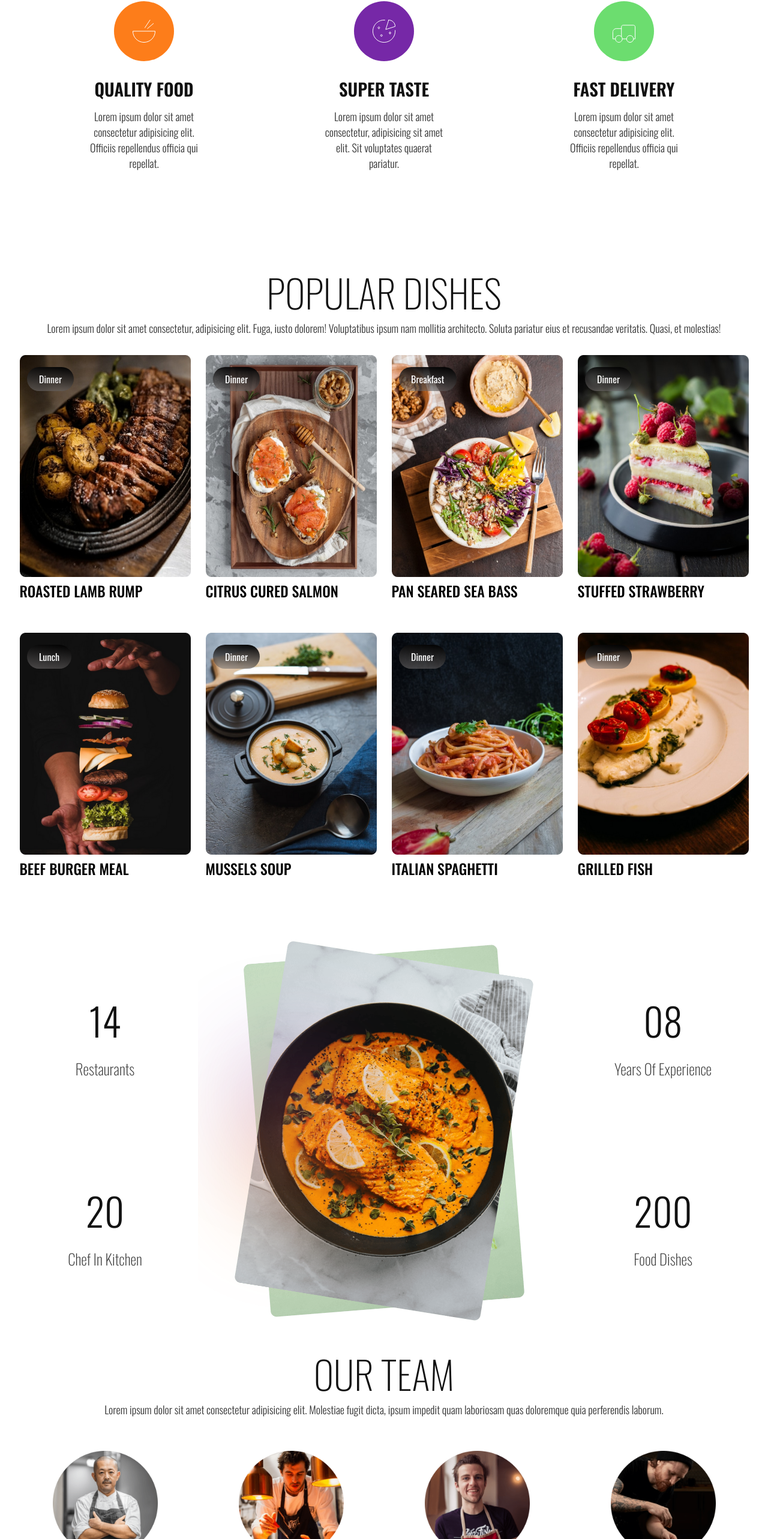
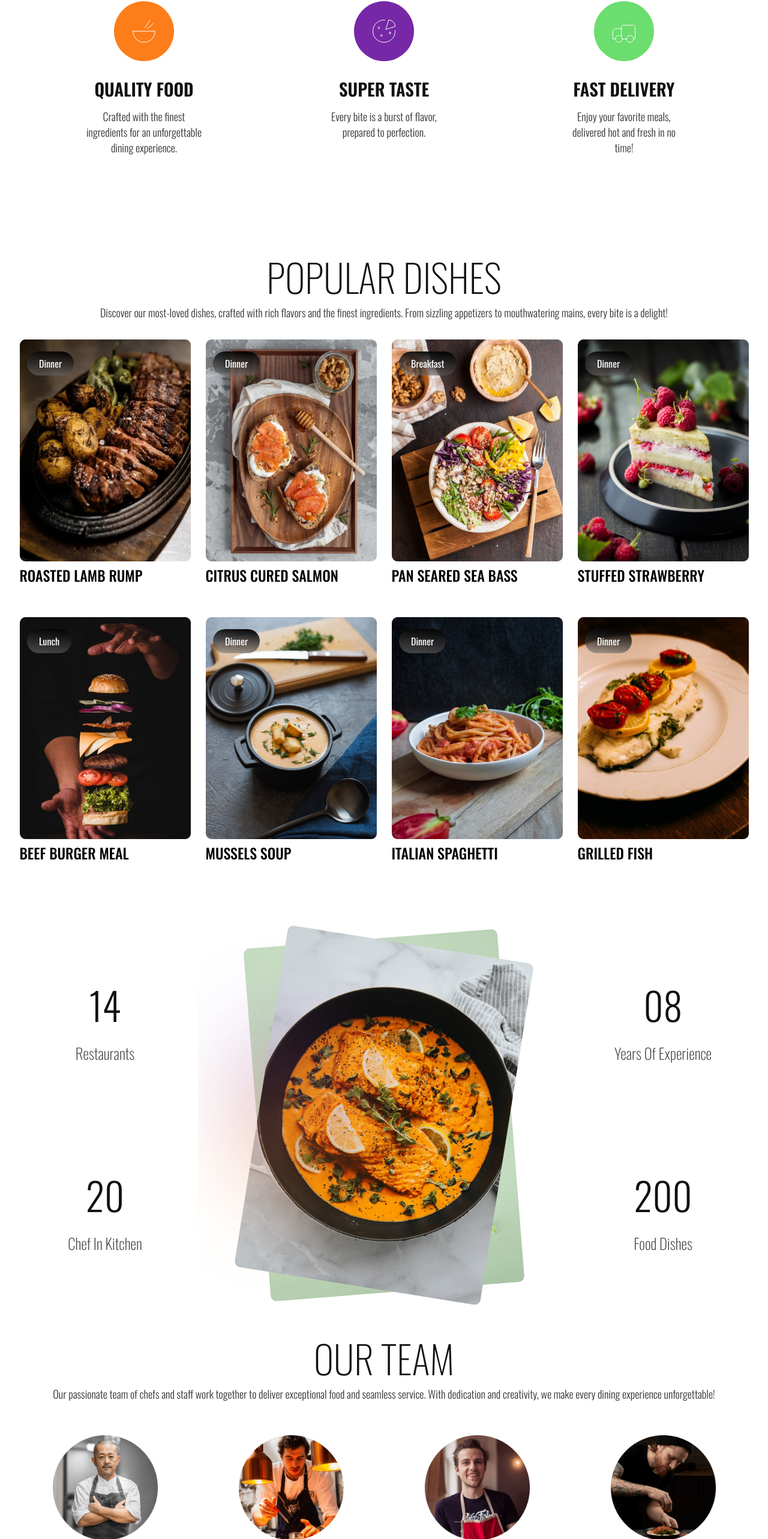
Before and after one commit to Prachii2525/ReserveMate, a React (Vite) app in the folder Frontend/: page / in a window 1280 px wide. Shown: the part 1691-4257 px from the top of the page at 60% size. Built offline with nearby package versions, Linux system fonts and the light colour scheme.

Commit message:
updation

```diff
--- a/Frontend/src/components/Footer.jsx
+++ b/Frontend/src/components/Footer.jsx
@@ -5,18 +5,16 @@ const Footer = () => {
     <footer>
       <div className="container">
         <div className="banner">
-          <div className="left">ZEESHU</div>
+          <div className="left">ReserveMate</div>
           <div className="right">
             <p>Z6 Gulshan-e-Maymar, Karachi</p>
-            <p>Open: 05:00 PM - 12:00 AM</p>
+            <p>Open: 11:00 AM - 12:00 AM</p>
           </div>
         </div>
         <div className="banner">
-          <div className="left">
-            <p>Developed By CODEWITHZEESHU</p>
-          </div>
+
           <div className="right">
-            <p>All Rights Reserved By CodeWithZeeshu.</p>
+            <p>All Rights Reserved.</p>
           </div>
         </div>
       </div>
--- a/Frontend/src/components/Menu.jsx
+++ b/Frontend/src/components/Menu.jsx
@@ -7,7 +7,7 @@ const Menu = () => {
         <div className="container">
             <div className="heading_section">
                 <h1 className="heading">POPULAR DISHES</h1>
-                <p>Lorem ipsum dolor sit amet consectetur, adipisicing elit. Fuga, iusto dolorem! Voluptatibus ipsum nam mollitia architecto. Soluta pariatur eius et recusandae veritatis. Quasi, et molestias!</p>
+                <p>Discover our most-loved dishes, crafted with rich flavors and the finest ingredients. From sizzling appetizers to mouthwatering mains, every bite is a delight!</p>
             </div>
             <div className="dishes_container">
                 {
--- a/Frontend/src/components/Team.jsx
+++ b/Frontend/src/components/Team.jsx
@@ -7,9 +7,8 @@ const Team = () => {
         <div className="heading_section">
           <h1 className="heading">OUR TEAM</h1>
           <p>
-            Lorem ipsum dolor sit amet consectetur adipisicing elit. Molestiae
-            fugit dicta, ipsum impedit quam laboriosam quas doloremque quia
-            perferendis laborum.
+          Our passionate team of chefs and staff work together to deliver exceptional food and seamless service.
+          With dedication and creativity, we make every dining experience unforgettable!
           </p>
         </div>
         <div className="team_container">
--- a/Frontend/src/restApi.json
+++ b/Frontend/src/restApi.json
@@ -5,19 +5,19 @@
                 "id": 1,
                 "image": "./quality_food.svg",
                 "title": "QUALITY FOOD",
-                "description": "Lorem ipsum dolor sit amet consectetur adipisicing elit. Officiis repellendus officia qui repellat."
+                "description": "Crafted with the finest ingredients for an unforgettable dining experience."
             },
             {
                 "id": 2,
                 "image": "./super_taste.svg",
                 "title": "SUPER TASTE",
-                "description": "Lorem ipsum dolor sit amet consectetur, adipisicing sit amet elit. Sit voluptates quaerat pariatur."
+                "description": "Every bite is a burst of flavor, prepared to perfection."
             },
             {
                 "id": 3,
                 "image": "./fast_delivery.svg",
                 "title": "FAST DELIVERY",
-                "description": "Lorem ipsum dolor sit amet consectetur adipisicing elit. Officiis repellendus officia qui repellat."
+                "description": " Enjoy your favorite meals, delivered hot and fresh in no time!"
             }
         ],
         "dishes": [
```
